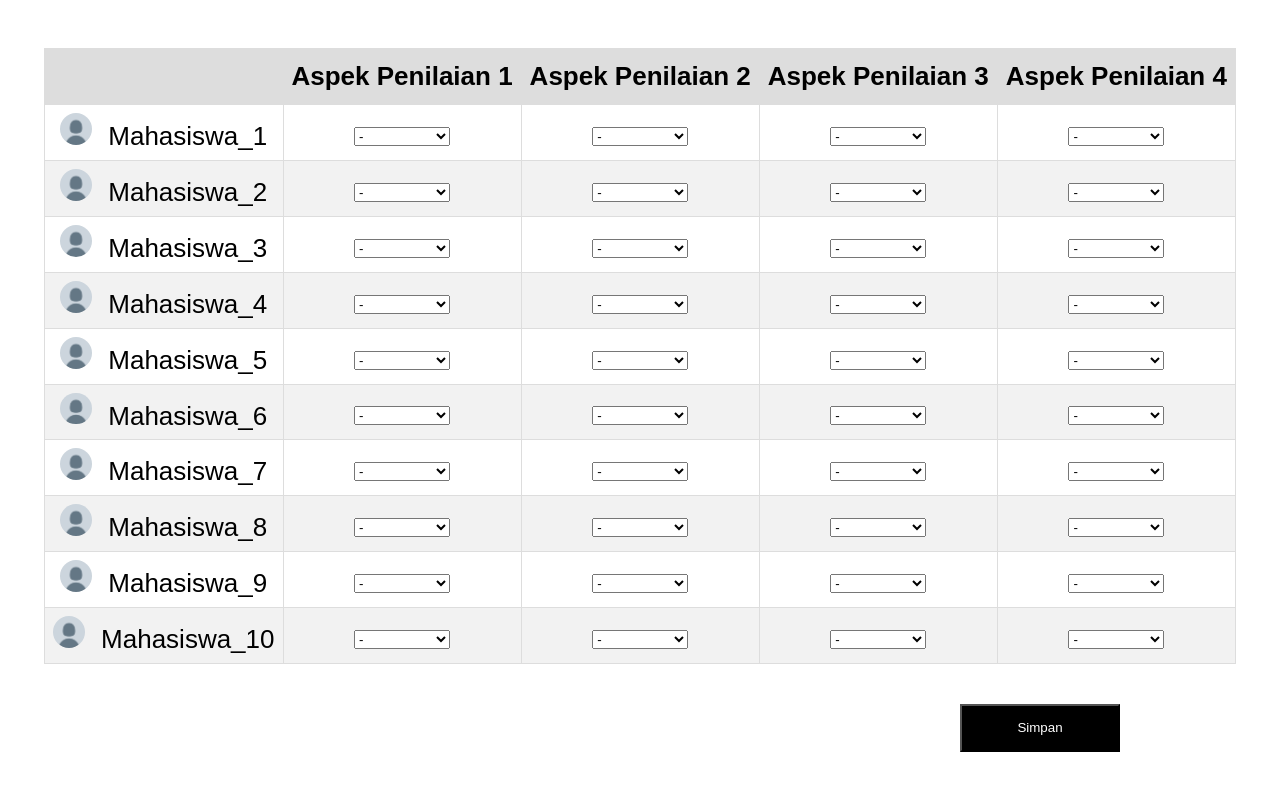
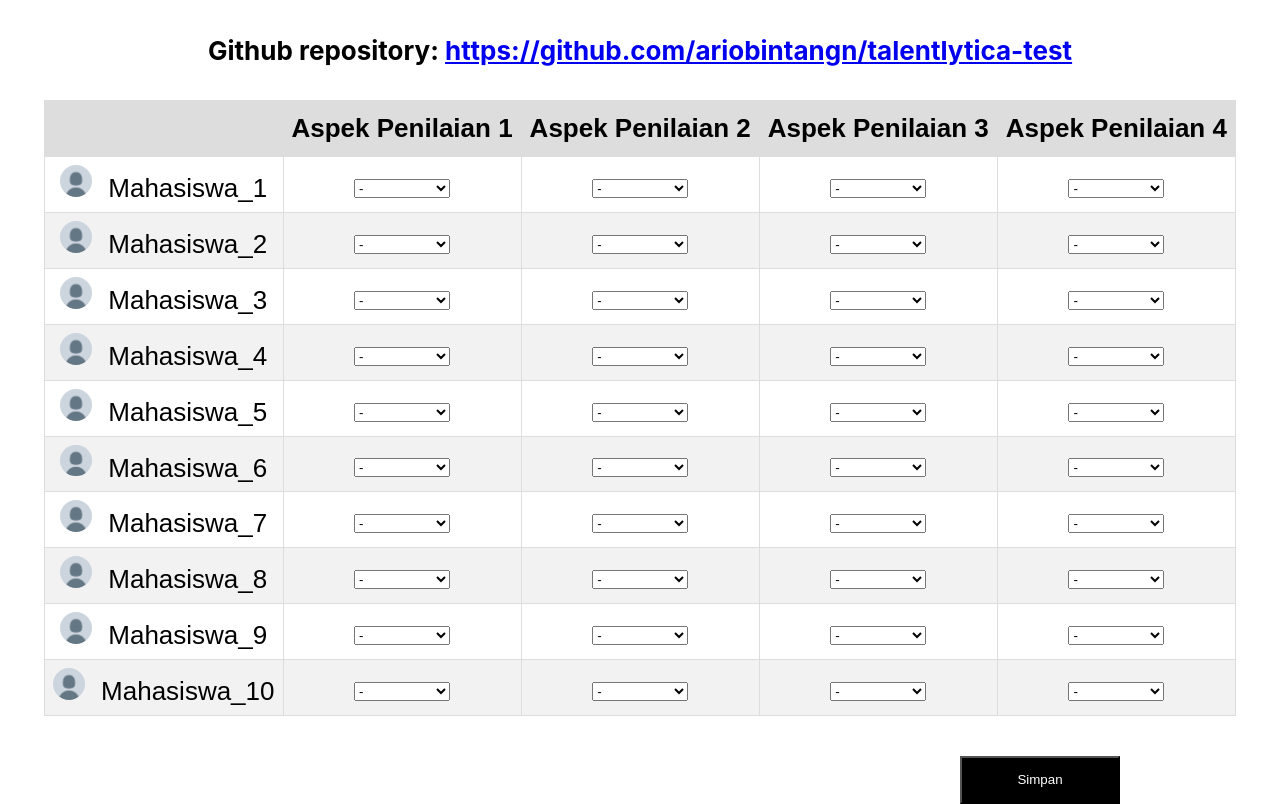
Before and after one commit to ariobintangn/talentlytica-test, a React (Create React App) app in the folder talentlytica-test/: page / in a window 1280 px wide. Built offline with nearby package versions, Linux system fonts and the light colour scheme.

Commit message:
minor adjustment

```diff
--- a/talentlytica-test/src/App.js
+++ b/talentlytica-test/src/App.js
@@ -6,7 +6,7 @@ function App() {
   return (
     <div className="App">
       <header className="App-header">
-        {/* <ScoreTable/> */}
+        <h4>Github repository: <a href="https://github.com/ariobintangn/talentlytica-test">https://github.com/ariobintangn/talentlytica-test</a></h4>
         <ScoreTable/>
       </header>
     </div>
```
